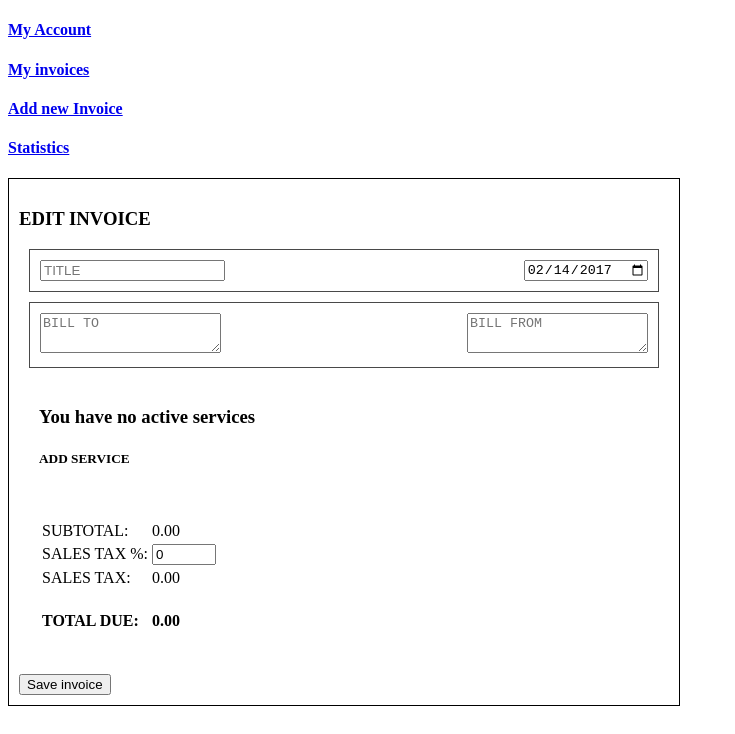
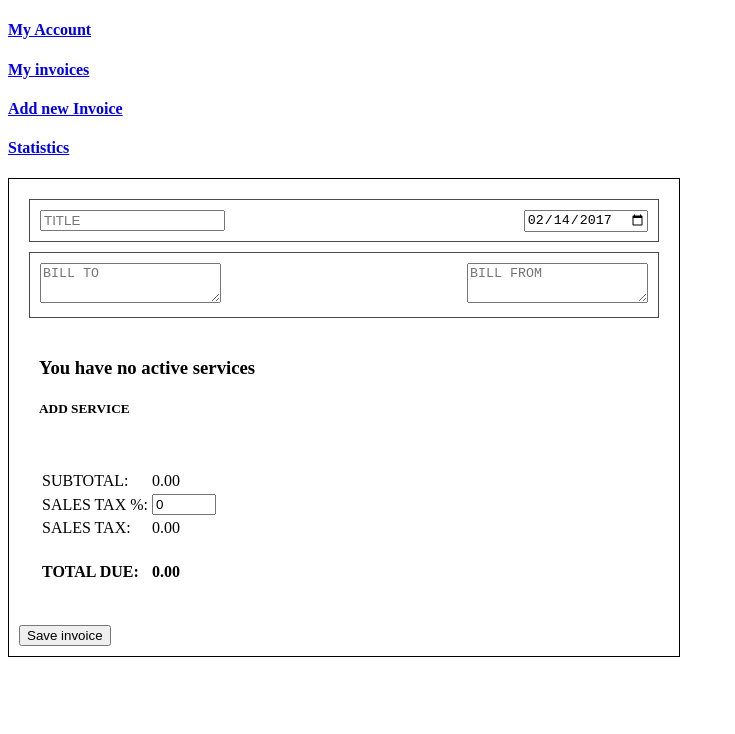
Before and after one commit to polon59/JS-PDF-Invoices-generator, a React (Create React App) app in the folder public/application/: page /addInvoice in a window 1280 px wide. Shown: the top 734 px of the page, without its empty margins (0-735 px from the left). Built offline with nearby package versions, Linux system fonts and the light colour scheme.

Commit message:
Add changing redirect directory after post in 'EditInvoice'

```diff
--- a/public/application/src/Add-Invoice-Components/AddInvoice.js
+++ b/public/application/src/Add-Invoice-Components/AddInvoice.js
@@ -16,14 +16,17 @@ class AddInvoice extends Component{
     }
 
     render(){
-        const {deleteService,addService,changeInvoiceToEdit,calculateSubTotal} = this.props;
+        const {deleteService,addService,changeInvoiceToEdit,calculateSubTotal,addCreatedInvoiceToList} = this.props;
         return(
             <EditInvoice deleteServiceFromInvoice={deleteService}
-            saveChanges={this.handleSubmit}
+            saveChanges={addCreatedInvoiceToList}
             addService={addService}
             calculateSubTotal={calculateSubTotal}
             changeInvoiceToEdit={changeInvoiceToEdit}
-            invoiceToEdit={this.inv}/>
+            invoiceToEdit={this.inv}
+            redirect='invoices'
+            />
+
         )
     }
 }
--- a/public/application/src/App.js
+++ b/public/application/src/App.js
@@ -180,7 +180,7 @@ class App extends Component {
           <Route path="/statistics" component={Statistics} />
           <Route
             path="/myInvoices/editInvoice/:id"
-            render={(props) => <EditInvoice calculateSubTotal={this.calculateSubTotal} deleteServiceFromInvoice={this.deleteServiceFromInvoiceToEdit} saveChanges={this.saveChanges} addService={this.addServiceToInvoiceToEdit} changeInvoiceToEdit={this.changeInvoiceToEdit} invoiceToEdit={this.state.invoiceToEdit}/>}
+            render={(props) => <EditInvoice calculateSubTotal={this.calculateSubTotal} redirect='view' deleteServiceFromInvoice={this.deleteServiceFromInvoiceToEdit} saveChanges={this.saveChanges} addService={this.addServiceToInvoiceToEdit} changeInvoiceToEdit={this.changeInvoiceToEdit} invoiceToEdit={this.state.invoiceToEdit}/>}
           />
           <Route
             path="/myInvoices/viewInvoice/:id"
--- a/public/application/src/Edit-Invoice-Components/EditInvoice.js
+++ b/public/application/src/Edit-Invoice-Components/EditInvoice.js
@@ -1,11 +1,22 @@
 import React, { Component } from 'react';
 import Services from './Services';
 import InvoiceSummary from './InvoiceSummary';
+import {Link,withRouter} from 'react-router-dom';
 
 class EditInvoice extends Component{
 
     handleSubmit = (e) =>{
         e.preventDefault();
+        console.log(this.props.redirect)
+        switch (this.props.redirect) {
+            case 'invoices':
+                this.props.history.push('/myInvoices');
+                break;
+            case 'view':
+                this.props.history.push(`/myInvoices/viewInvoice/${this.props.invoiceToEdit.id}`);
+            break;
+        }
+
         this.props.saveChanges();
     }
 
@@ -44,7 +55,6 @@ class EditInvoice extends Component{
         else{
             return(
                 <div className="bordered">
-                    <h3>EDIT INVOICE</h3>
                     <form onSubmit={this.handleSubmit}>
                         <div className="invoice-header invoice-section">
                             <input type="text" id="title" placeholder="TITLE" value={this.props.invoiceToEdit.title} onChange={this.handleChange} required/>
@@ -64,4 +74,4 @@ class EditInvoice extends Component{
     }
 }
 
-export default EditInvoice;
+export default withRouter(EditInvoice);
```
